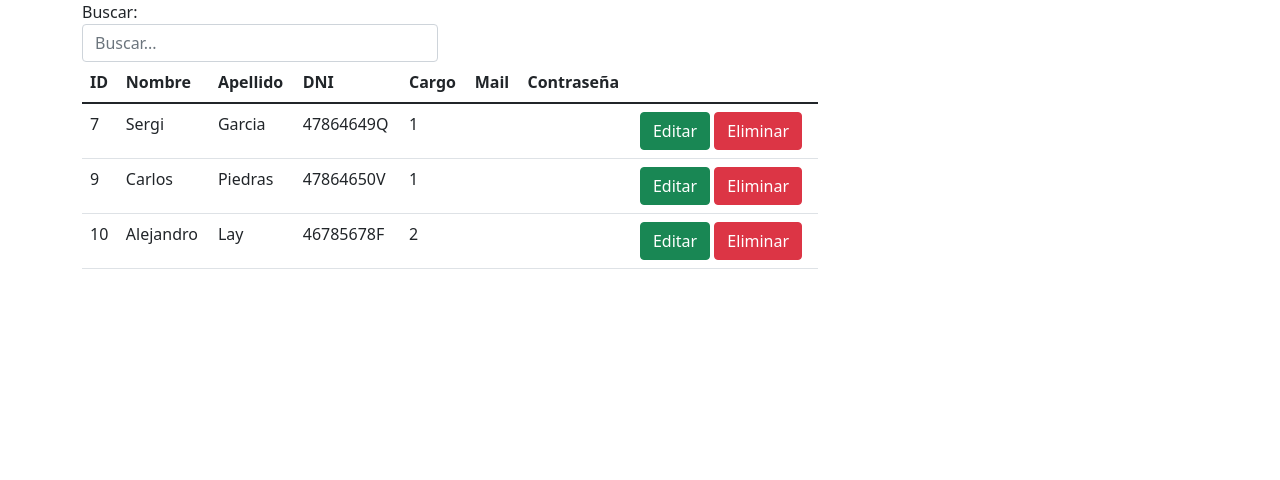
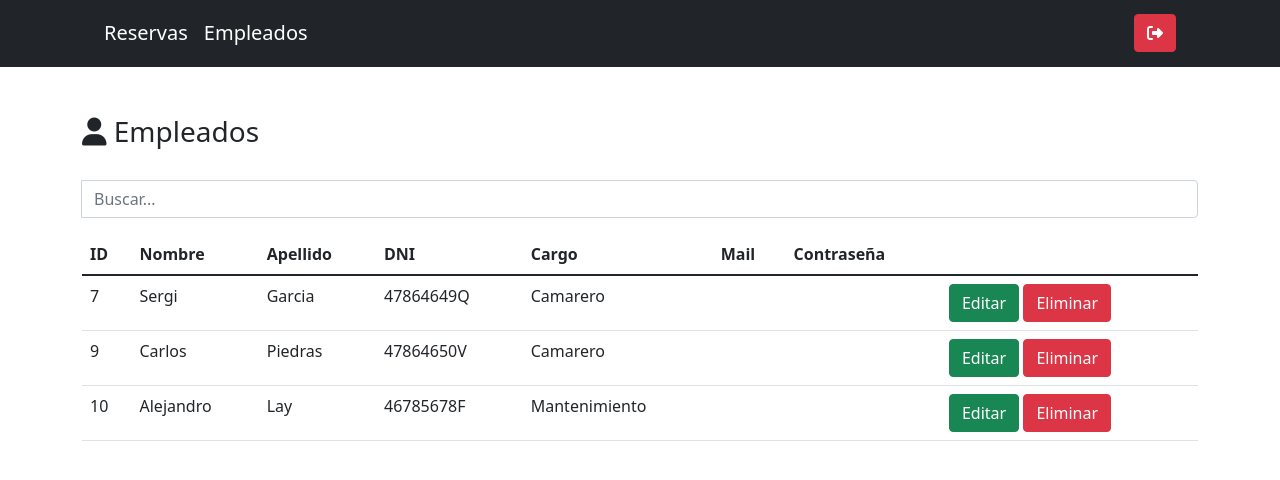
Before and after one commit to elgarci07/Proyecto-2, a PHP site: page /Crud-Ajax/empleados.php in a window 1280 px wide. Shown: the top 480 px of the page. Run offline with PHP 8.4, Linux system fonts and the light colour scheme; data comes from the database, SQL or seed files in the repository; data that the repository does not hold is empty; some libraries are stand-ins or nearby versions.

Commit message:
final day

```diff
--- a/Crud-Ajax/eliminar.php
+++ b/Crud-Ajax/eliminar.php
@@ -2,7 +2,7 @@
 require_once "../config/conexion.php";
 $data = $_POST['id_empleado'];
 
-echo $data;
+//echo $data;
 
 
 $query = $conexion->prepare("DELETE FROM tbl_empleado WHERE id_empleado = ?");
@@ -14,7 +14,7 @@ $result = $query->execute();
 
 	// if ($result) {
 		echo "OK";
-		header('Location: index.php');
+		// header('Location: index.php');
 	// }else{
 	// 	echo "Error";
 	// }
--- a/Crud-Ajax/empleados.php
+++ b/Crud-Ajax/empleados.php
@@ -3,29 +3,46 @@
 
 <head>
     <meta charset="UTF-8">
+    <meta http-equiv="X-UA-Compatible" content="IE=edge">
     <meta name="viewport" content="width=device-width, initial-scale=1.0">
-    <title>CRUD php Vanilla</title>
-    <link href="https://cdn.jsdelivr.net/npm/bootstrap@5.1.3/dist/css/bootstrap.min.css" rel="stylesheet" integrity="sha384-1BmE4kWBq78iYhFldvKuhfTAU6auU8tT94WrHftjDbrCEXSU1oBoqyl2QvZ6jIW3" crossorigin="anonymous">
+    <!-- Bootstrap CSS ::::::::::::::::::::::::::::::::::::::::::::::::::::::::::::::::::::::::::::::::-->
+    <link href="https://cdn.jsdelivr.net/npm/bootstrap@5.1.3/dist/css/bootstrap.min.css" rel="stylesheet"
+        integrity="sha384-1BmE4kWBq78iYhFldvKuhfTAU6auU8tT94WrHftjDbrCEXSU1oBoqyl2QvZ6jIW3" crossorigin="anonymous">
+    <script src="https://kit.fontawesome.com/2b5286e1aa.js" crossorigin="anonymous"></script>
+    <title>Principal</title>
 </head>
 
-<body>
+<body class="d-flex flex-column h-100">
+    <header>
+        <!--Navbar ::::::::::::::::::::::::::::::::::::::::::::::::::::::::::::::::::::::::::::::::-->
+        <nav class="d-flex bd-highlight mb-5 navbar bg-dark" style="padding: 0.5% 7.5%;">
+        <div class="p-2 bd-highlight text-white" style="font-size:20px"><a style="text-decoration: none; color: white;" href="../view/index.php">Reservas</a></div>
+          <div class="p-2 bd-highlight text-white" style="font-size:20px"><a style="text-decoration: none; color: white;" href="../Crud-Ajax/empleados.php">Empleados</a></div>
+
+            <div class="ms-auto p-2 bd-highlight text-white">
+                <form method='post' action="">
+                    <button class="btn btn-danger" type="submit" value="Salir" name="but_logout"><i
+                            class="fa-solid fa-right-from-bracket"></i></button>
+                </form>
+            </div>
+        </nav>
+    </header>
+    <!--Body ::::::::::::::::::::::::::::::::::::::::::::::::::::::::::::::::::::::::::::::::-->
     <div class="container">
         <div class="row">
-            <div class="col-lg-8">
-                <div class="row">
-                    <div class="col-lg-6 ml-auto">
-                        <form action="" method="post" id="frmbusqueda">
-                            <div class="form-group">
-                                <label for="buscar">Buscar:</label>
-                                <input type="text" name="buscar" id="buscar" placeholder="Buscar..." class="form-control">
-                            </div>
-                        </form>
+            <div class="col-md-12">
+                <h3><i class="fa-solid fa-user"></i> Empleados</h3>
+                <br>
+                <form action="" method="post" id="frmbusqueda">
+                    <div class="input-group mb-3">
+                    <label for="buscar"></label>
+                    <input type="text" name="buscar" id="buscar" placeholder="Buscar..." class="form-control">
                     </div>
-                </div>
+                </form>
                 <table class="table">
-                    <thead class="thead-dark">
+                    <thead>
                         <tr>
-                            <th>ID</th>
+                        <th>ID</th>
                             <th>Nombre</th>
                             <th>Apellido</th>
                             <th>DNI</th>
@@ -34,9 +51,7 @@
                             <th>Contraseña</th>
                         </tr>
                     </thead>
-                    <tbody id="resultado">
-
-                    </tbody>
+                    <tbody id="resultado"></tbody>
                 </table>
             </div>
         </div>
--- a/Crud-Ajax/listar.php
+++ b/Crud-Ajax/listar.php
@@ -7,7 +7,7 @@
 require_once "../config/conexion.php";
 if(empty($_POST['filtro'])){
 
-    $consulta = $conexion->prepare("SELECT * FROM tbl_empleado");
+    $consulta = $conexion->prepare("SELECT * FROM tbl_empleado INNER JOIN tbl_cargo ON tbl_empleado.fk_cargo_empleado = tbl_cargo.id_cargo");
     $consulta->execute();
 
 }else{
@@ -36,9 +36,10 @@ if(empty($_POST['filtro'])){
                 <td>" . $data['nom_empleado'] . "</td>
                 <td>" . $data['ape_empleado'] . "</td>
                 <td>" . $data['dni_empleado'] . "</td>
-                <td>" . $data['fk_cargo_empleado'] . "</td>
+                <td>" . $data['nom_cargo'] . "</td>
                 <td>" . $data['email'] . "</td>
                 <td>" . $data['password'] . "</td>
+
                 <td>
                     <button type='button' class='btn btn-success' onclick=Editar('" . $data['id_empleado'] . "')>Editar</button>
                     <button type='button' class='btn btn-danger' onclick=Eliminar('" . $data['id_empleado'] . "')>Eliminar</button>
--- a/Crud-Ajax/script.js
+++ b/Crud-Ajax/script.js
@@ -40,16 +40,16 @@ function Eliminar(id_empleado) {
     ajax.open("POST", "eliminar.php");
 
     ajax.onload = function() {
-        if (ajax.status === 200) {
+        if (ajax.status == 200) {
             if (ajax.responseText == "OK") {
                 alert('Elemento eliminado con id: ' + id_empleado);
                 listar('');
             }
         } else {
             console.log("no va el else");
-            // alert("no 200");
-            alert('Elemento eliminado con id: ' + id_empleado);
-            listar('');
+            alert("no 200");
+            // alert('Elemento eliminado con id: ' + id_empleado);
+            //listar('');
         }
     };
     ajax.send(formdata);
```
Also changed, not shown: view/index.php (+59 -9 lines).
